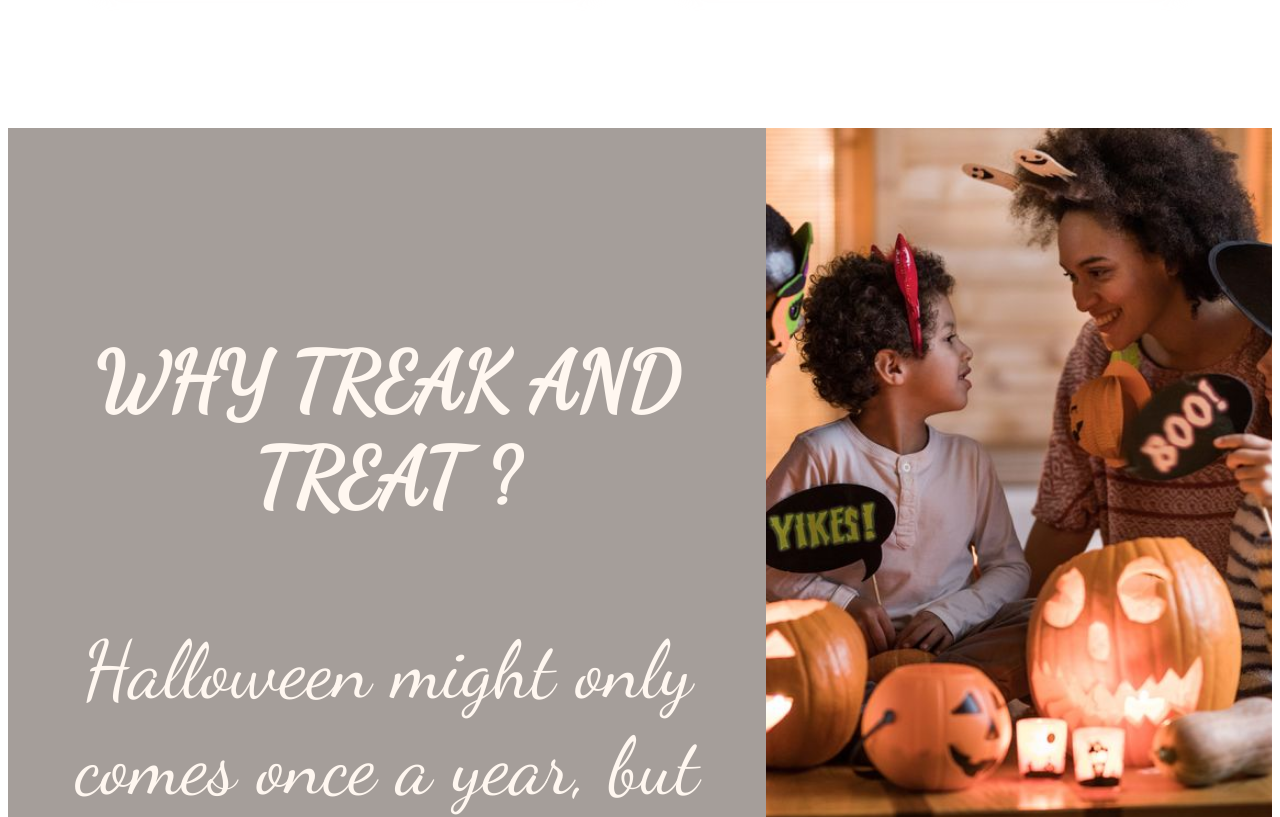
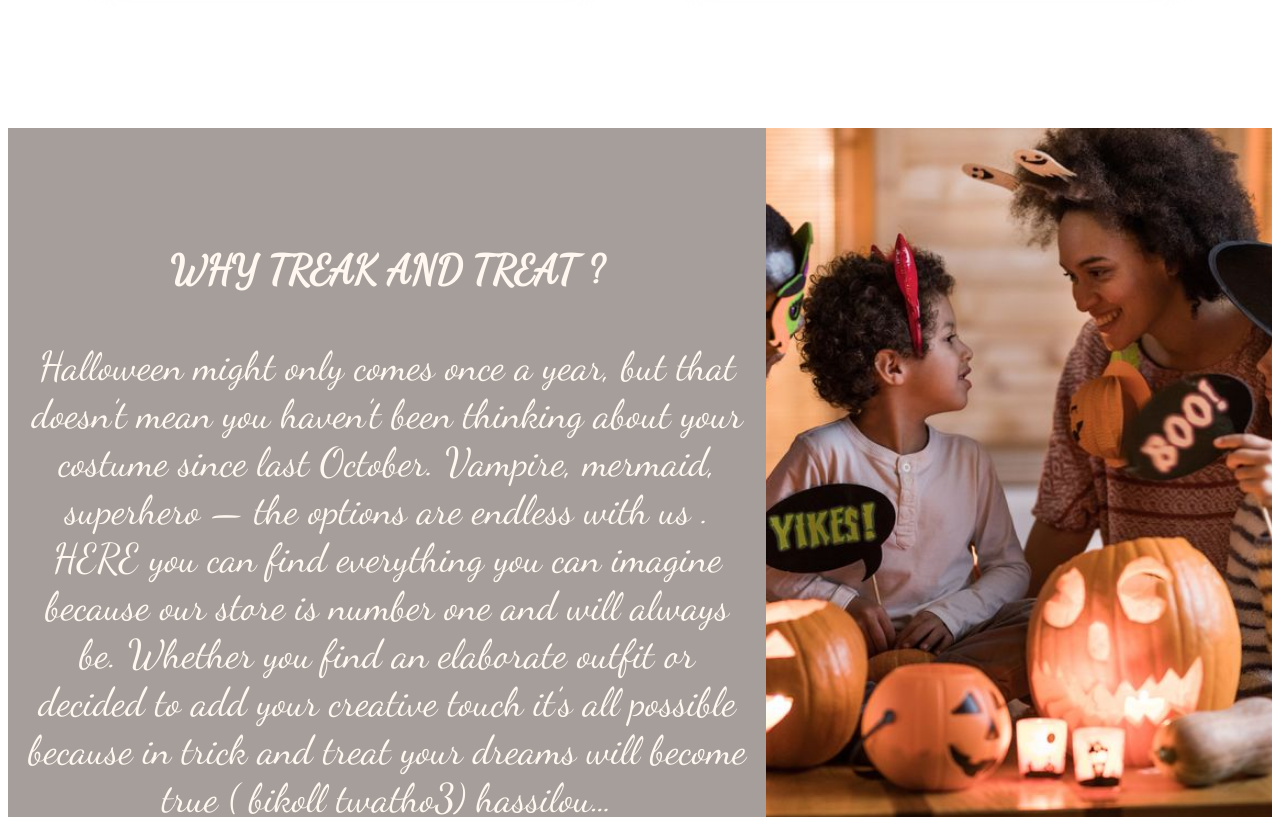
Before and after one commit to emnaboukhris/TEST-PROJECT, a plain HTML site: page index.html in a window 1280 px wide. Shown: the part 1740-2557 px from the top of the page. Drawn offline with nearby package versions, Linux system fonts and the light colour scheme.

Commit message:
Update index.html

```diff
--- a/index.html
+++ b/index.html
@@ -408,7 +408,7 @@ background-repeat: no-repeat;
 background-color: rgba(43, 28, 17, 0.425);
 
 color: rgb(255, 247, 240);
-font-size: 80PX;
+font-size: 2.5em;
 text-decoration: none;
   font-family: "Dancing Script";
      font-weight: 500;
```
